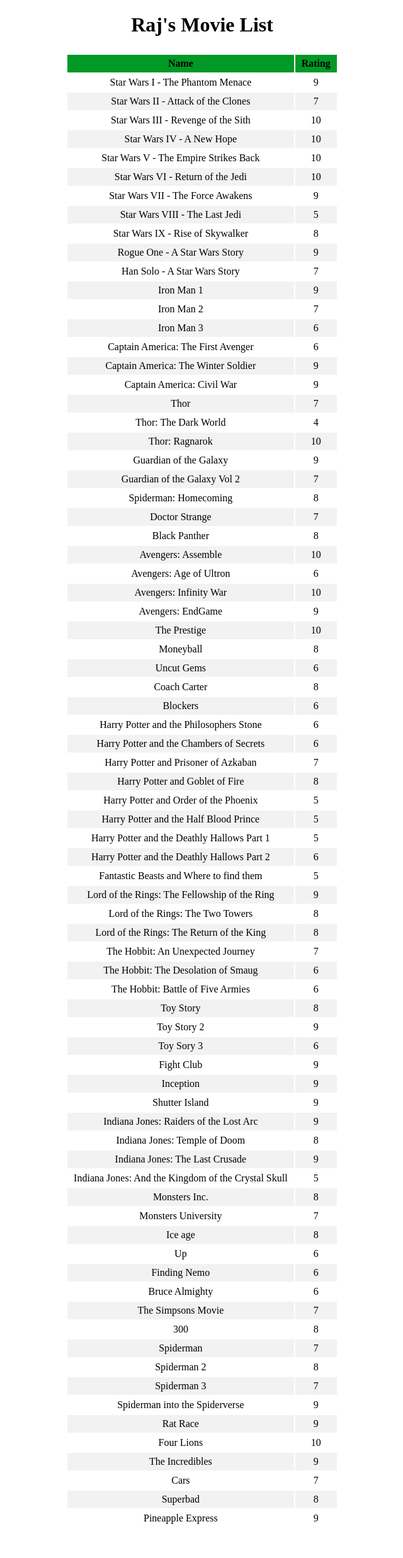
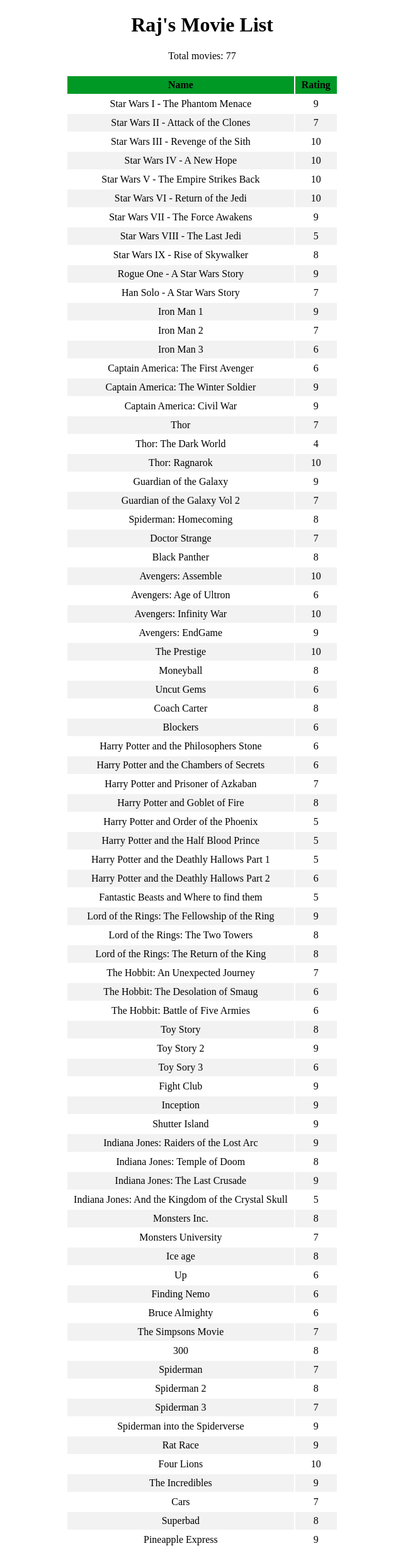
Before and after one commit to rajBar/movies, a Jekyll site: the page built from index.md, in a window 1280 px wide. Shown: the whole page at 63% size, without its empty margins (319-959 px from the left). Built offline with Jekyll 4.4.1, drawn with Linux system fonts in a browser that asks for light colours; before the commit the page ends 2440 px from its top, so only the background shows below that.

Commit message:
adding total movie count

```diff
--- a/_layouts/home.html
+++ b/_layouts/home.html
@@ -18,6 +18,8 @@
 <!--        </ul>-->
 
         {% assign mydata=site.data.movie-ratings %}
+
+        <p>Total movies: {{ mydata.size }}</p>
 
         <table>
 <!--            <caption>Movie List</caption>-->
--- a/assets/css/layouts/home.css
+++ b/assets/css/layouts/home.css
@@ -23,3 +23,5 @@ th {background-color: #009926}
 tr:nth-child(even){background-color: #f2f2f2;}
 
 tr:hover {background-color: #ddd;}
+
+p {text-align: center;}
```
